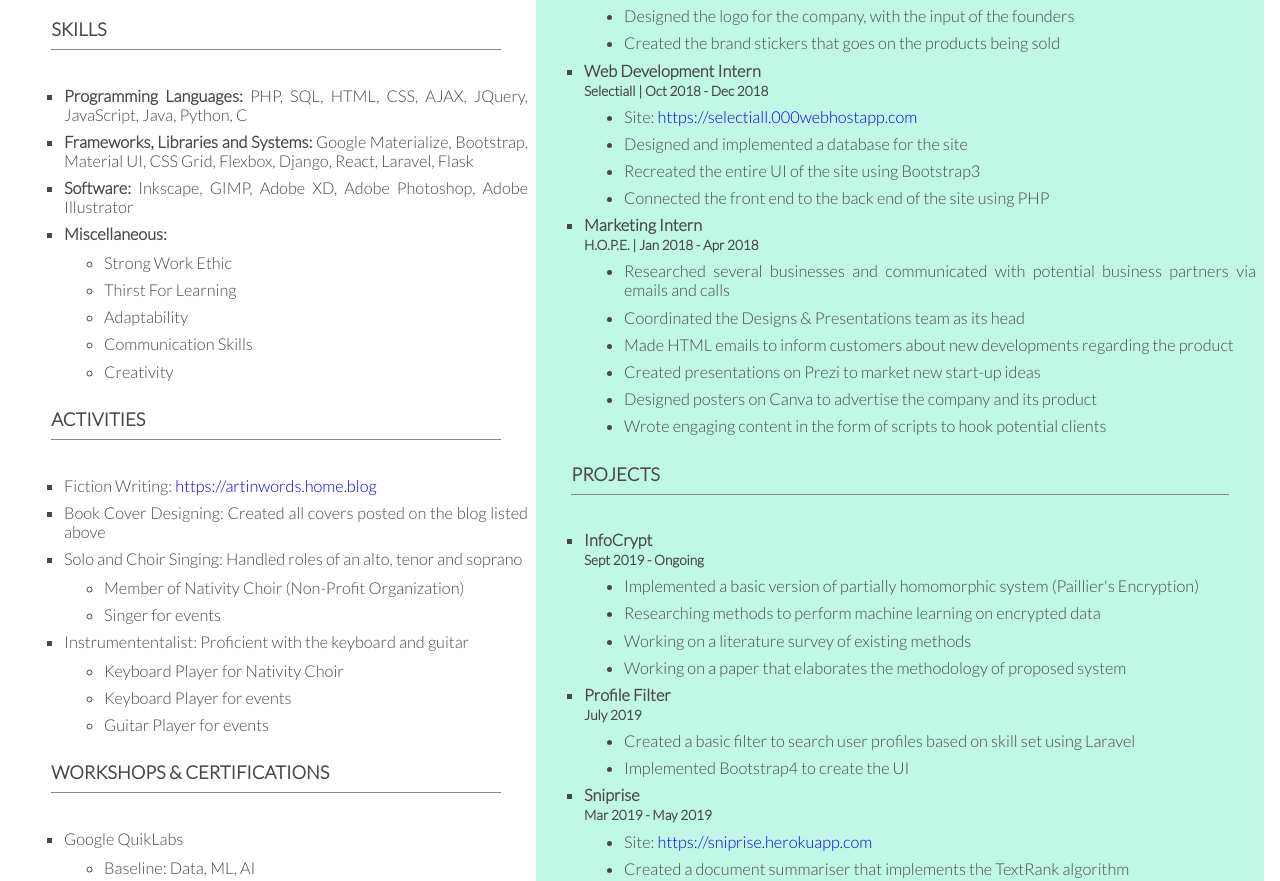
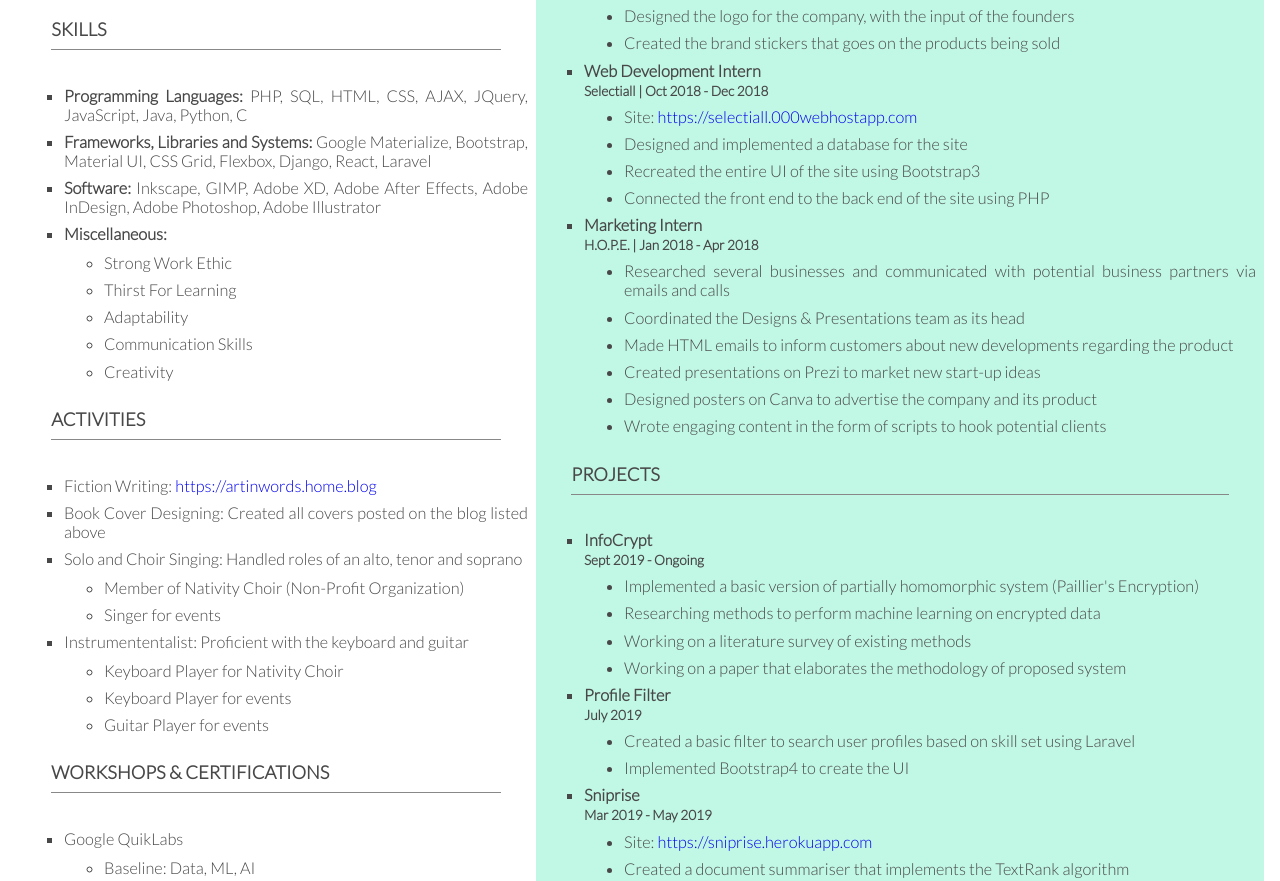
Before and after one commit to Shalette/react-resume, a React (Create React App) app: page / in a window 1280 px wide. Shown: the part 851-1732 px from the top of the page. Built offline with nearby package versions, Linux system fonts and the light colour scheme.

Commit message:
Added skills

```diff
--- a/src/App.js
+++ b/src/App.js
@@ -165,8 +165,8 @@ export default function App() {
       <Heading>Skills</Heading>
       <ListMain>
         <ListItem><b>Programming Languages: </b>PHP, SQL, HTML, CSS, AJAX, JQuery, JavaScript, Java, Python, C</ListItem>
-        <ListItem><b>Frameworks, Libraries and Systems: </b>Google Materialize, Bootstrap, Material UI, CSS Grid, Flexbox, Django, React, Laravel, Flask</ListItem>
-        <ListItem><b>Software: </b>Inkscape, GIMP, Adobe XD, Adobe Photoshop, Adobe Illustrator</ListItem>
+        <ListItem><b>Frameworks, Libraries and Systems: </b>Google Materialize, Bootstrap, Material UI, CSS Grid, Flexbox, Django, React, Laravel</ListItem>
+        <ListItem><b>Software: </b>Inkscape, GIMP, Adobe XD, Adobe After Effects, Adobe InDesign, Adobe Photoshop, Adobe Illustrator</ListItem>
         <ListItem><b>Miscellaneous: </b>
           <ListSub>
             <ListItem>Strong Work Ethic</ListItem>
```
